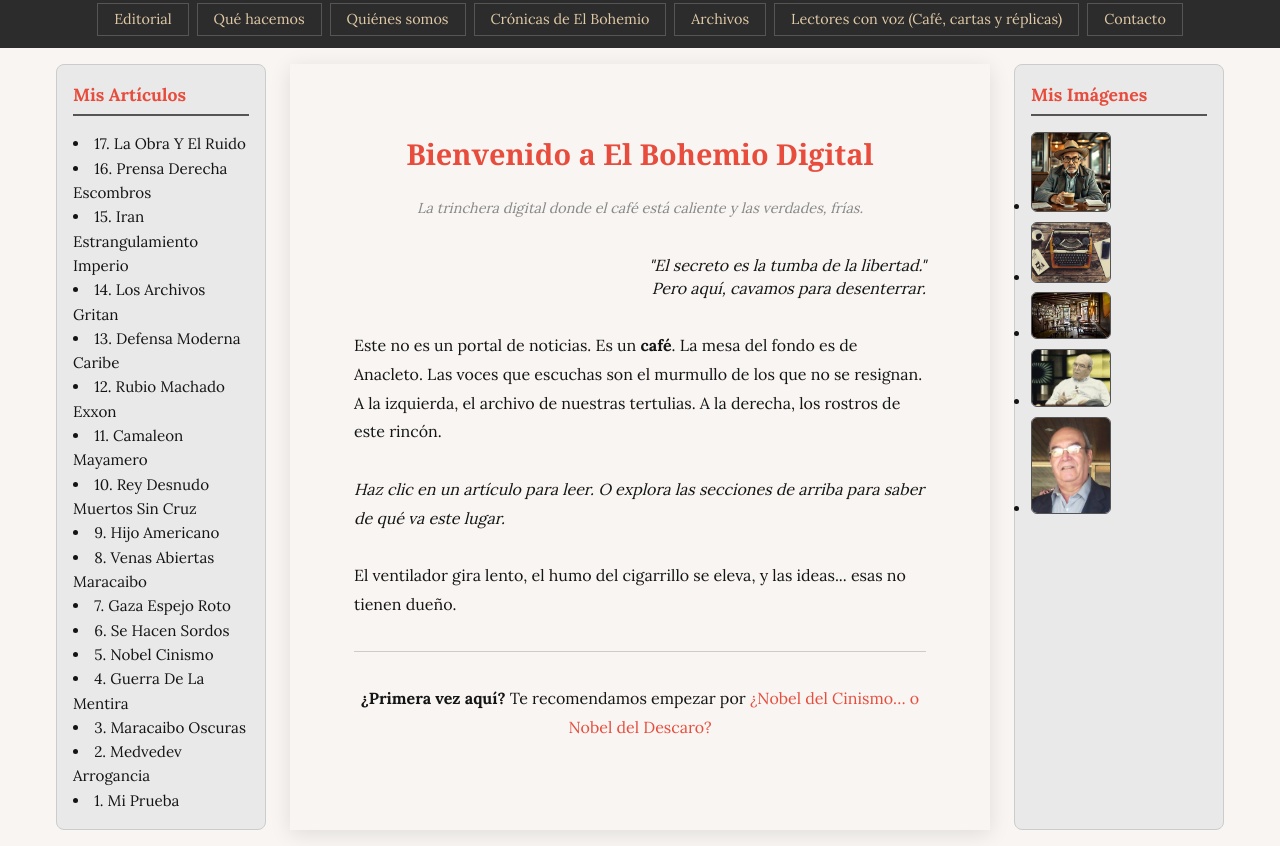
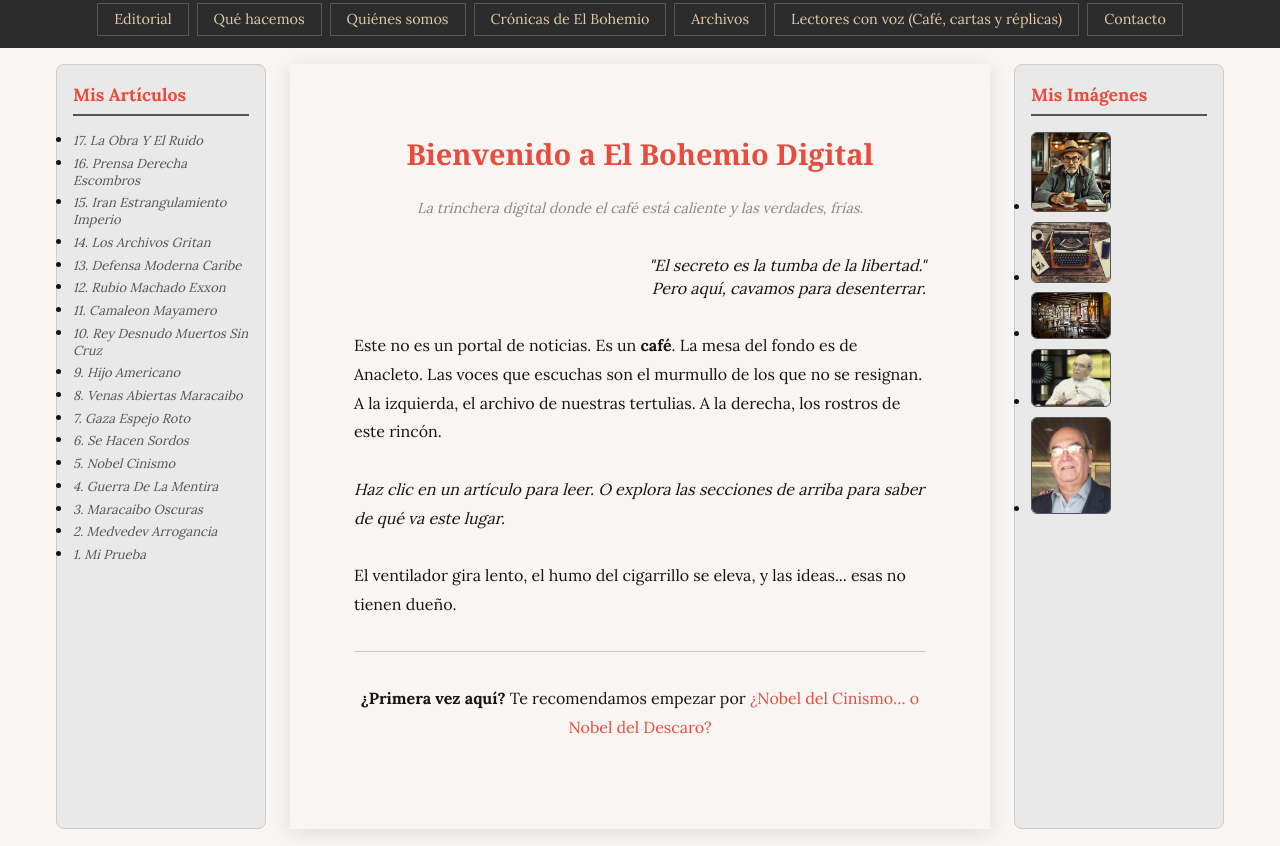
Before and after one commit to luissemp/elbohemio, a plain HTML site: page index.html in a window 1280 px wide. Shown: the part 810-1656 px from the top of the page. Drawn offline with Linux system fonts and the light colour scheme; a web font is replaced by a local one.

Commit message:
Reestructuracion: numeracion de posts, index corregido y plantilla canonica

```diff
--- a/index.html
+++ b/index.html
@@ -7,7 +7,7 @@
   <link rel="icon" type="image/png" href="img/favicon.png">
   <link rel="preconnect" href="https://fonts.googleapis.com">
   <link rel="preconnect" href="https://fonts.gstatic.com" crossorigin>
-  <link href="https://fonts.googleapis.com/css2?family=Cambria:wght@400;700&family=Lora:wght@400;700&display=swap" rel="stylesheet">
+  <link href="https://fonts.googleapis.com/css2?family=Lora:wght@400;700&display=swap" rel="stylesheet">
   <link rel="stylesheet" href="css/styles.css">
 </head>
 <body>
@@ -32,24 +32,25 @@
   <div class="container">
     <aside class="sidebar">
       <h3>Mis Artículos</h3>
-        <li><a onclick="loadArticle('la-obra-y-el-ruido')">17. La Obra Y El Ruido</a></li>
-        <li><a onclick="loadArticle('prensa-derecha-escombros')">16. Prensa Derecha Escombros</a></li>
-        <li><a onclick="loadArticle('iran-estrangulamiento-imperio')">15. Iran Estrangulamiento Imperio</a></li>
-        <li><a onclick="loadArticle('los-archivos-gritan')">14. Los Archivos Gritan</a></li>
-        <li><a onclick="loadArticle('defensa-moderna-caribe')">13. Defensa Moderna Caribe</a></li>
-        <li><a onclick="loadArticle('rubio-machado-exxon')">12. Rubio Machado Exxon</a></li>
-        <li><a onclick="loadArticle('camaleon-mayamero')">11. Camaleon Mayamero</a></li>
-        <li><a onclick="loadArticle('rey-desnudo-muertos-sin-cruz')">10. Rey Desnudo Muertos Sin Cruz</a></li>
-        <li><a onclick="loadArticle('hijo-americano')">9. Hijo Americano</a></li>
-        <li><a onclick="loadArticle('venas-abiertas-maracaibo')">8. Venas Abiertas Maracaibo</a></li>
-        <li><a onclick="loadArticle('gaza-espejo-roto')">7. Gaza Espejo Roto</a></li>
-        <li><a onclick="loadArticle('se-hacen-sordos')">6. Se Hacen Sordos</a></li>
-        <li><a onclick="loadArticle('nobel-cinismo')">5. Nobel Cinismo</a></li>
-        <li><a onclick="loadArticle('guerra-de-la-mentira')">4. Guerra De La Mentira</a></li>
-        <li><a onclick="loadArticle('maracaibo-oscuras')">3. Maracaibo Oscuras</a></li>
-        <li><a onclick="loadArticle('medvedev-arrogancia')">2. Medvedev Arrogancia</a></li>
-        <li><a onclick="loadArticle('mi-prueba')">1. Mi Prueba</a></li>
-
+      <ul>
+        <li><a onclick="loadArticle('17-la-obra-y-el-ruido')">17. La Obra Y El Ruido</a></li>
+        <li><a onclick="loadArticle('16-prensa-derecha-escombros')">16. Prensa Derecha Escombros</a></li>
+        <li><a onclick="loadArticle('15-iran-estrangulamiento-imperio')">15. Iran Estrangulamiento Imperio</a></li>
+        <li><a onclick="loadArticle('14-los-archivos-gritan')">14. Los Archivos Gritan</a></li>
+        <li><a onclick="loadArticle('13-defensa-moderna-caribe')">13. Defensa Moderna Caribe</a></li>
+        <li><a onclick="loadArticle('12-rubio-machado-exxon')">12. Rubio Machado Exxon</a></li>
+        <li><a onclick="loadArticle('11-camaleon-mayamero')">11. Camaleon Mayamero</a></li>
+        <li><a onclick="loadArticle('10-rey-desnudo-muertos-sin-cruz')">10. Rey Desnudo Muertos Sin Cruz</a></li>
+        <li><a onclick="loadArticle('09-hijo-americano')">9. Hijo Americano</a></li>
+        <li><a onclick="loadArticle('08-venas-abiertas-maracaibo')">8. Venas Abiertas Maracaibo</a></li>
+        <li><a onclick="loadArticle('07-gaza-espejo-roto')">7. Gaza Espejo Roto</a></li>
+        <li><a onclick="loadArticle('06-se-hacen-sordos')">6. Se Hacen Sordos</a></li>
+        <li><a onclick="loadArticle('05-nobel-cinismo')">5. Nobel Cinismo</a></li>
+        <li><a onclick="loadArticle('04-guerra-de-la-mentira')">4. Guerra De La Mentira</a></li>
+        <li><a onclick="loadArticle('03-maracaibo-oscuras')">3. Maracaibo Oscuras</a></li>
+        <li><a onclick="loadArticle('02-medvedev-arrogancia')">2. Medvedev Arrogancia</a></li>
+        <li><a onclick="loadArticle('01-mi-prueba')">1. Mi Prueba</a></li>
+      </ul>
     </aside>
     <main class="main-content" id="main-content">
       <div class="article-container">
@@ -67,7 +68,7 @@
         </p>
         <div class="sep"></div>
         <p class="article-content" style="text-align: center;">
-          <strong>¿Primera vez aquí?</strong> Te recomendamos empezar por <a onclick="loadArticle('nobel1')" style="color: var(--highlight); cursor: pointer;">¿Nobel del Cinismo… o Nobel del Descaro?</a>
+          <strong>¿Primera vez aquí?</strong> Te recomendamos empezar por <a onclick="loadArticle('05-nobel-cinismo')" style="color: var(--highlight); cursor: pointer;">¿Nobel del Cinismo… o Nobel del Descaro?</a>
         </p>
       </div>
       <button class="toggle-mode" onclick="toggleMode()">
@@ -88,6 +89,7 @@
         </a></li>
         <li><a onclick="openModal('yo2.jpg')" style="cursor: pointer;">
           <img src="img/yo2.jpg" alt="Luis Semprún Jurado" style="width: 80px; height: auto; border-radius: 6px; border: 1px solid #555;">
+        </a></li>
         <li><a onclick="openModal('1 yo.jpg')" style="cursor: pointer;">
           <img src="img/1 yo.jpg" alt="Luis A. Semprún Jurado" style="width: 80px; height: auto; border-radius: 6px; border: 1px solid #555;">
         </a></li>
@@ -96,7 +98,8 @@
 
     <div class="modal" id="imageModal">
       <span class="close" onclick="closeModal()">&times;</span>
-    <img class="modal-content" id="modalImage">
+      <img class="modal-content" id="modalImage" alt="Imagen ampliada">
+    </div>
   </div>
 
   <script>
@@ -145,7 +148,7 @@
          <p class="article-content"><b>En El Bohemio Digital no hacemos periodismo de trinchera: hacemos periodismo de mesa de café.</b> Aquí las noticias no se leen, se discuten; los datos no se citan, se confrontan; y las mentiras no se repiten, se desmontan con el bisturí de la ironía y el peso de los hechos.</p>
          <p class="article-content">Cada artículo es una exhumación: desenterramos cadáveres políticos que otros prefieren mantener enterrados. Analizamos la geopolítica sin los lentes del imperio, denunciamos la hipocresía sin el barniz de la neutralidad, y le damos voz a quienes no caben en los titulares de la prensa oficial.</p>
          <p class="article-content"><b>Esto no es un medio digital. Es un café con ventanal al mundo.</b> Aquí Anacleto, la profesora, el coronel, el boticario y el pichón de periodista se sientan a desmenuzar la realidad mientras el humo del cigarrillo se enreda con las ideas. Si busca respuestas fáciles, este no es su lugar. Si busca preguntas incómodas, bienvenido.</p>
-         <p class="article-content"style="text-align: center;"><i><span class="quote-author">"La verdad no tiene prisa, pero tampoco se queda callada."</span></i></p>
+         <p class="article-content" style="text-align: center;"><i><span class="quote-author">"La verdad no tiene prisa, pero tampoco se queda callada."</span></i></p>
         `,
         archivos: `
           <h1 class="article-title">Archivo Completo</h1>
@@ -201,7 +204,7 @@
       };
       content.innerHTML = texts[id] || '<p>Sección en construcción.</p>';
     }
-<!-- Fuerza actualización - 14 abril 2026 -->
+
     function openModal(src) {
       const modal = document.getElementById("imageModal");
       const img = document.getElementById("modalImage");
@@ -227,7 +230,7 @@
     console.log("✅ Página cargada correctamente");
     console.log("✅ Título:", document.title);
     console.log("✅ JavaScript activo");
-    console.log("✅ Número de artículos ocultos:", document.querySelectorAll('[id$="-content"]').length);
+    console.log("✅ Artículos en sidebar:", document.querySelectorAll('.sidebar ul li').length);
     console.log("=== DIAGNÓSTICO COMPLETADO ===");
   </script>
 </body>
```
Also changed, not shown: posts/_plantilla.html (added, +68 -0 lines), posts/01-mi-prueba.html (renamed from posts/mi-prueba.html), posts/02-medvedev-arrogancia.html (renamed from posts/medvedev-arrogancia.html), posts/03-maracaibo-oscuras.html (renamed from posts/maracaibo-oscuras.html), posts/04-guerra-de-la-mentira.html (renamed from posts/guerra-de-la-mentira.html), posts/05-nobel-cinismo.html (renamed from posts/nobel-cinismo.html), posts/06-se-hacen-sordos.html (renamed from posts/se-hacen-sordos.html), posts/07-gaza-espejo-roto.html (renamed from posts/gaza-espejo-roto.html), posts/08-venas-abiertas-maracaibo.html (renamed from posts/venas-abiertas-maracaibo.html), posts/09-hijo-americano.html (renamed from posts/hijo-americano.html), posts/10-rey-desnudo-muertos-sin-cruz.html (renamed from posts/rey-desnudo-muertos-sin-cruz.html), posts/11-camaleon-mayamero.html (renamed from posts/camaleon-mayamero.html), posts/12-rubio-machado-exxon.html (renamed from posts/rubio-machado-exxon.html), posts/13-defensa-moderna-caribe.html (renamed from posts/defensa-moderna-caribe.html), 4 more files. Lines whose indentation alone changed are shown as unchanged.
